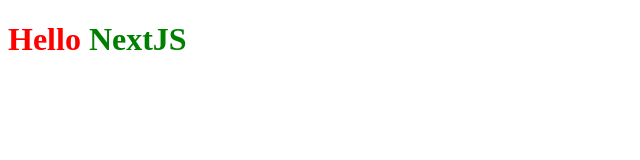
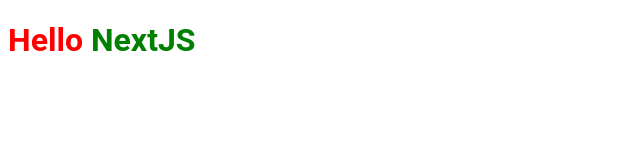
Before and after one commit to emersonfnascimento/ignews, a Next.js app: page / in a window 1280 px wide. Shown: the top 160 px of the page, without its empty margins (0-640 px from the left). Built offline with nearby package versions, Linux system fonts and the light colour scheme.

Commit message:
adicionando fonte externa

```diff
--- /dev/null
+++ b/src/pages/_document.tsx
@@ -0,0 +1,20 @@
+import Document, { Html, Head, Main, NextScript } from 'next/document'
+
+export default class MyDocument extends Document {
+  render() {
+    return (
+      <Html>
+        <Head>
+          <link rel="preconnect" href="https://fonts.gstatic.com" />
+          <link href="https://fonts.googleapis.com/css2?family=Roboto:wght@400;700;900&display=swap" rel="</link>stylesheet" />
+
+          <title>ig.news</title>
+        </Head>
+        <body>
+          <Main />
+          <NextScript />
+        </body>
+      </Html>
+    )
+  }
+}
--- a/src/styles/home.module.scss
+++ b/src/styles/home.module.scss
@@ -1,5 +1,7 @@
 .title {
   color: red;
+
+  font-family: 'Roboto', sans-serif;
 
   span {
     color: green;
```
